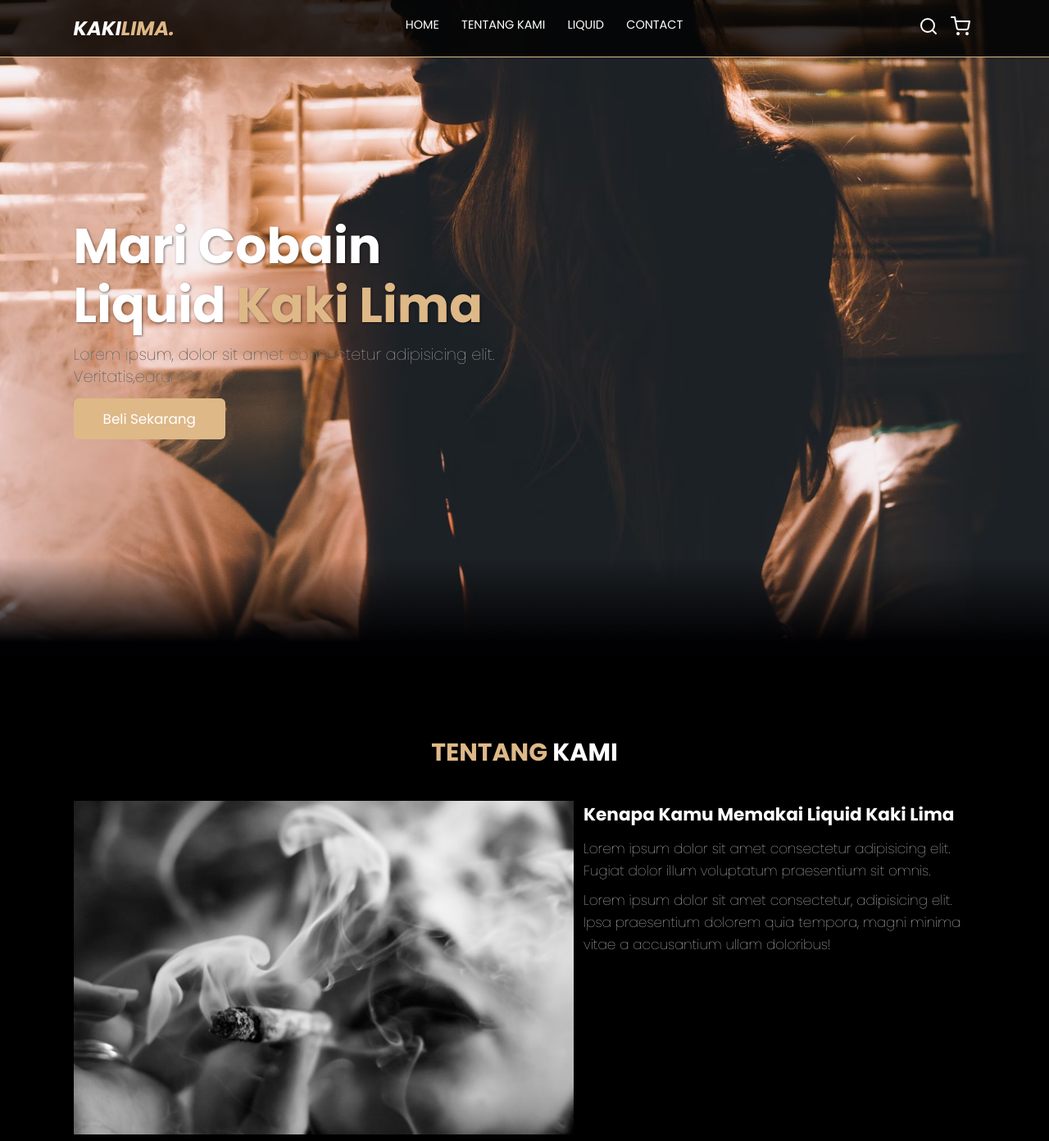
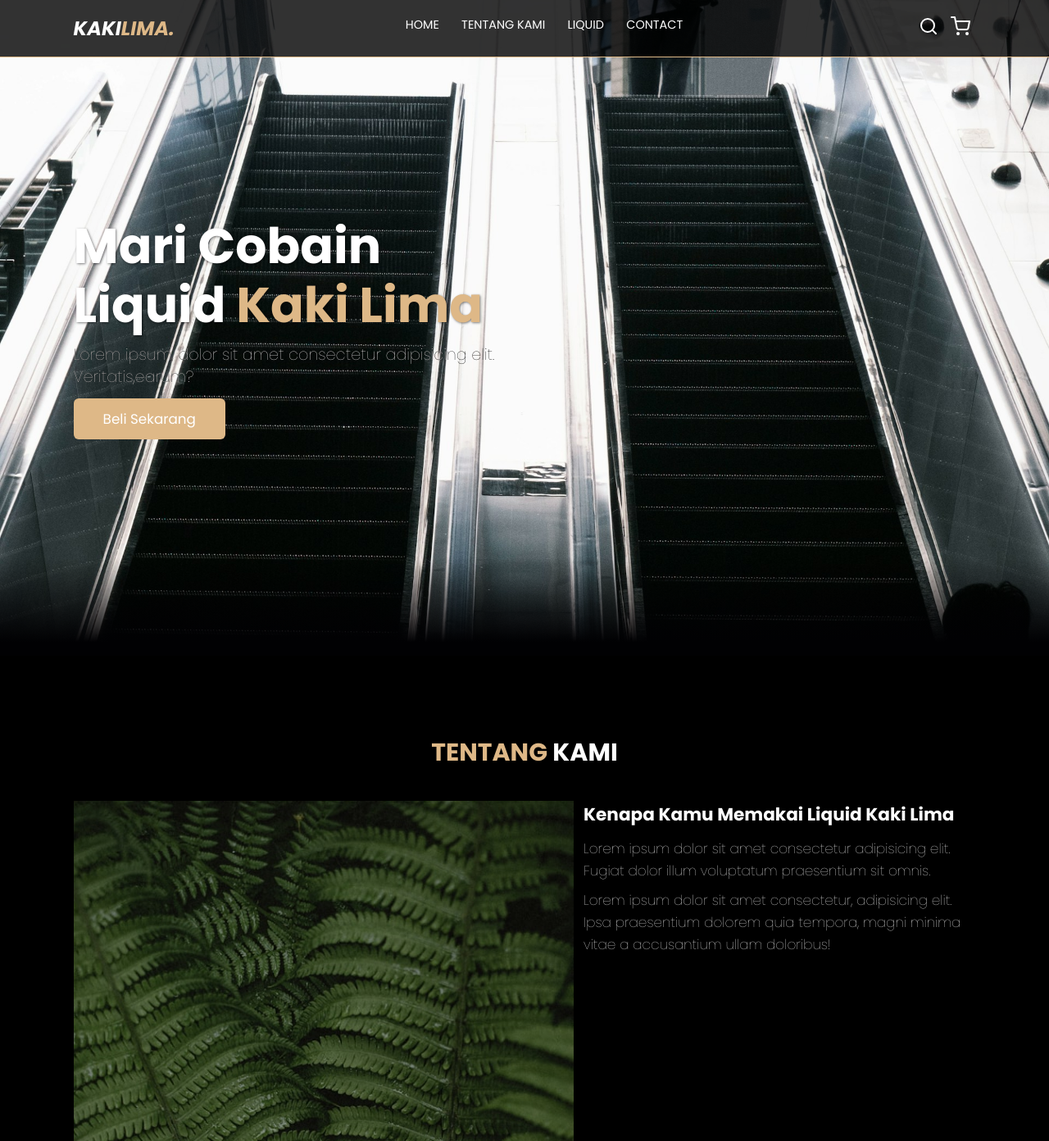
Before and after one commit to APRDN17/KAKI-LIMA-LIQUID, a plain HTML site: page index.html in a window 1280 px wide. Shown: the top 1392 px of the page at 82% size. Drawn offline with nearby package versions, Linux system fonts and the light colour scheme.

Commit message:
Add files via upload

```diff
--- a/index.html
+++ b/index.html
@@ -60,7 +60,7 @@
 
       <div class="row">
         <div class="about-img">
-          <img src="img/tentang-kami.jpg" alt="Tentang Kami" />
+          <img src="img/daun.jpg" alt="Tentang Kami" />
         </div>
         <div class="content">
           <h3>Kenapa Kamu Memakai Liquid Kaki Lima</h3>
--- a/style.css
+++ b/style.css
@@ -92,7 +92,7 @@ body {
   min-height: 100vh;
   display: flex;
   align-items: center;
-  background-image: url("img/ROKOK.jpg");
+  background-image: url("img/Eskalator.jpg");
   background-repeat: no-repeat;
   background-size: cover;
   background-position: center;
```
Also changed, not shown: IMG/Eskalator.jpg (added), IMG/daun.jpg (added).
